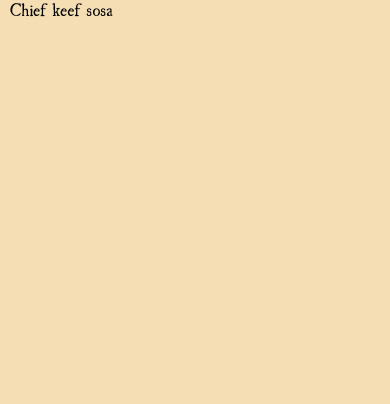
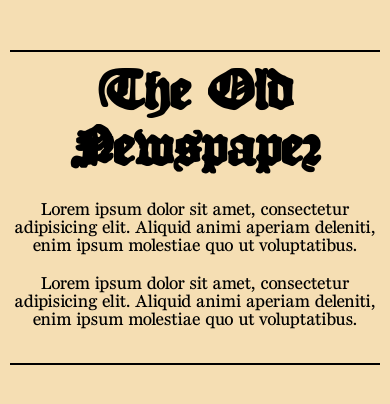
Before and after one commit to PrinceTulip/test-2, a website: page src/index.html in a window 390 px wide. Drawn offline with nearby package versions, Linux system fonts and the light colour scheme; files that its build step writes are made by us from their sources; files whose address does not match are found by name.

Commit message:
Сделал адаптивную шапку

```diff
--- a/src/index.html
+++ b/src/index.html
@@ -2,19 +2,37 @@
 <html lang="en">
 <head>
   <meta charset="UTF-8">
+  <meta name="viewport" content="width=device-width, initial-scale=1.0">
   <title>Retro NewsPaper</title>
   <link rel="stylesheet" href="css/main.min.css">
 </head>
 <body>
+
 <div class="wrapper">
   <div class="container">
-    <div class="row">
-      Chief keef sosa
-
-    </div>
+  <header class="header-news">
+      <div class="row row-header-news">
+        <div class="header-news__block">
+          <p class="header-news__block-text">
+            Lorem ipsum dolor sit amet, consectetur adipisicing elit. Aliquid animi
+            aperiam deleniti, enim ipsum
+            molestiae quo ut voluptatibus.
+          </p>
+        </div>
+        <div class="header-news__title">
+          <h2 class="header-news__title-h2">The Old Newspaper</h2>
+        </div>
+        <div class="header-news__block">
+          <p class="header-news__block-text">
+            Lorem ipsum dolor sit amet, consectetur adipisicing elit. Aliquid animi
+            aperiam deleniti, enim ipsum
+            molestiae quo ut voluptatibus.
+          </p>
+        </div>
+      </div>
+  </header>
   </div>
-
 </div>
-  <script src="js/bundle.js"></script>
+<script src="js/bundle.js"></script>
 </body>
 </html>
--- /dev/null
+++ b/src/scss/_section/_header-news.scss
@@ -0,0 +1,53 @@
+.row-header-news {
+  justify-content: space-between;
+  align-items: center;
+  padding: 15px 0 15px 0;
+
+  @include laptop {
+    flex-direction: column;
+  }
+}
+
+.header-news {
+  margin-top: 50px;
+  border-top: 2px solid $black;
+  border-bottom: 2px solid $black;
+}
+
+.header-news__block {
+  width: 15%;
+  text-align: center;
+
+  @include laptop {
+    width: 100%;
+    margin-bottom: 20px;
+  }
+}
+
+.header-news__title {
+
+  @include laptop {
+    display: block;
+    order: -1;
+    margin-bottom: 20px;
+  }
+}
+
+.header-news__title-h2 {
+  font-size: 90px;
+  font-family: $dkCourant;
+  text-align: center;
+
+  @media (max-width: 1209px) {
+    font-size: 73px;
+  }
+
+  @include laptop {
+    font-size: 60px;
+  }
+
+  @include phones {
+    font-size: 50px;
+  }
+
+}
--- a/src/scss/_setting/_basic.scss
+++ b/src/scss/_setting/_basic.scss
@@ -6,7 +6,7 @@
 body {
   margin: 0;
   padding: 0;
-  font-family: $uqly;
+  font-family: $bienet;
   font-size: 16px;
   line-height: 1.125;
   color: $black;
@@ -14,7 +14,7 @@
   box-sizing: border-box;
 }
 
-ul {
+ul,ol {
   padding: 0;
   margin: 0;
   list-style-type: none;
@@ -25,7 +25,6 @@
 }
 
 a {
-  text-transform: uppercase;
   text-decoration: none;
 }
 
@@ -41,12 +40,14 @@
 .wrapper {
   overflow: hidden;
 }
+
 .container {
-  max-width: 940px;
+  max-width: 1380px;
   width: 100%;
   padding: 0 10px;
   margin: 0 auto;
 }
+
 .row {
   display: flex;
 }
--- a/src/scss/_setting/_mixin.scss
+++ b/src/scss/_setting/_mixin.scss
@@ -1,11 +1,11 @@
 @mixin laptop {
-  @media (max-width: 989px) {
+  @media (max-width: 992px) {
     @content
   }
 }
 
 @mixin tablets {
-  @media (max-width: 768px) {
+  @media (max-width: 767px) {
     @content
   }
 }
@@ -21,10 +21,3 @@
     @content
   }
 }
-
-@mixin placeholder {
-  &::-webkit-input-placeholder { @content; }
-  &:-moz-placeholder           { @content; }
-  &::-moz-placeholder          { @content; }
-  &:-ms-input-placeholder      { @content; }
-}
```
Also changed, not shown: gulpfile.js (+5 -38 lines), build/css/main.min.css, build/index.html.
